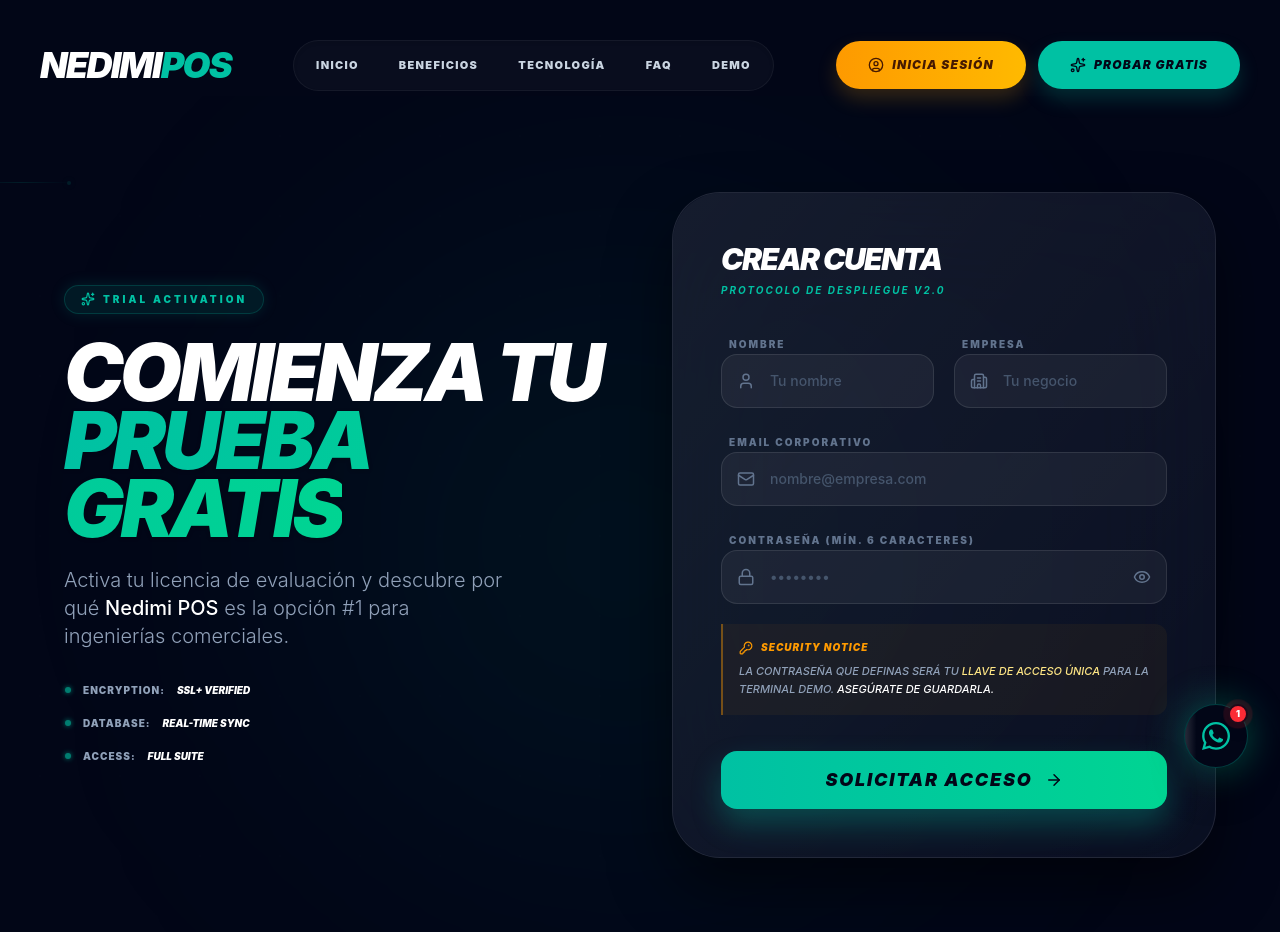
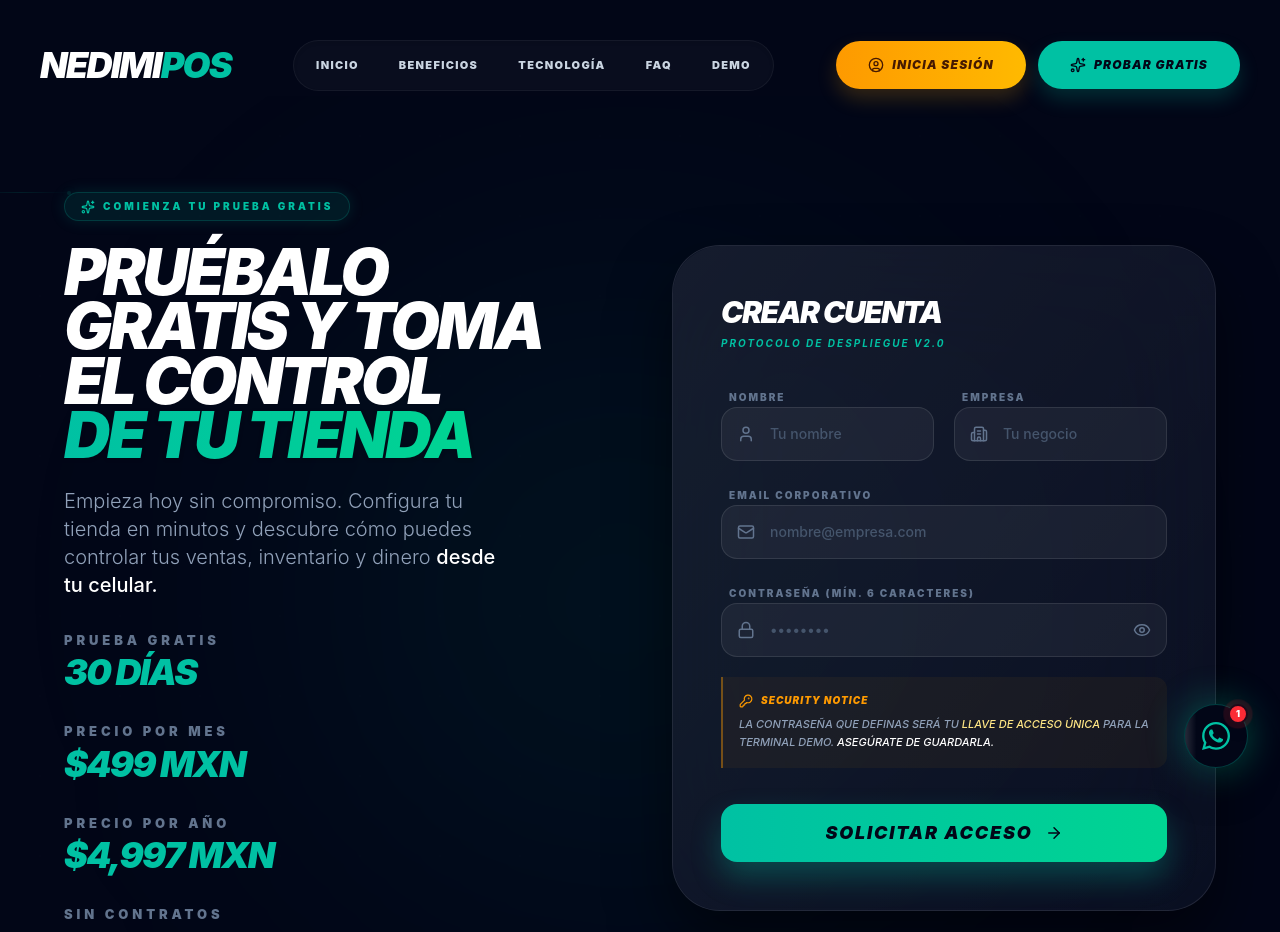
Before and after one commit to ShakerGlobe/punto-de-venta-react, a React (Vite) app: page /register in a window 1280 px wide. Shown: the top 932 px of the page. Built offline with nearby package versions, Linux system fonts and the light colour scheme.

Commit message:
fix: Cambios en registro

```diff
--- a/src/Sections/register/RegisterHome.tsx
+++ b/src/Sections/register/RegisterHome.tsx
@@ -179,17 +179,17 @@
                     >
                         <div className="inline-flex items-center gap-2 px-4 py-1.5 bg-[#00C1A3]/10 border border-[#00C1A3]/20 rounded-full shadow-[0_0_15px_rgba(0,193,163,0.15)]">
                             <Sparkles size={14} className="text-[#00C1A3]" />
-                            <span className="text-[10px] font-black uppercase tracking-[0.2em] md:tracking-[0.3em] text-[#00C1A3]">Trial Activation</span>
+                            <span className="text-[10px] font-black uppercase tracking-[0.2em] md:tracking-[0.3em] text-[#00C1A3]">COMIENZA TU PRUEBA GRATIS</span>
                         </div>
 
-                        <h1 className="text-5xl sm:text-6xl md:text-7xl lg:text-[5rem] font-[1000] text-white italic uppercase tracking-tighter leading-[0.9] md:leading-[0.85]">
-                            COMIENZA TU <br />
+                        <h1 className="text-4xl sm:text-5xl md:text-6xl lg:text-[4rem] font-[1000] text-white italic uppercase tracking-tighter leading-[0.9] md:leading-[0.85]">
+                            PRUÉBALO GRATIS Y TOMA EL CONTROL <br />
                             <span className="text-transparent bg-clip-text bg-gradient-to-r from-[#00C1A3] to-emerald-400 drop-shadow-sm">
-                                PRUEBA GRATIS
+                                DE TU TIENDA
                             </span>
                         </h1>
                         <p className="text-slate-400 text-base sm:text-lg md:text-xl font-light max-w-md mx-auto lg:mx-0">
-                            Activa tu licencia de evaluación y descubre por qué <span className="text-white font-medium">Nedimi POS</span> es la opción #1 para ingenierías comerciales.
+                            Empieza hoy sin compromiso. Configura tu tienda en minutos y descubre cómo puedes controlar tus ventas, inventario y dinero <span className="text-white font-medium">desde tu celular.</span>
                         </p>
                     </motion.div>
 
@@ -198,11 +198,47 @@
                         whileInView={{ opacity: 1, y: 0 }}
                         viewport={{ once: true }}
                         transition={{ delay: 0.2 }}
-                        className="flex flex-wrap justify-center lg:justify-start gap-4 lg:flex-col lg:gap-4"
+                        className="flex flex-wrap justify-center lg:justify-start gap-10 lg:flex-col lg:gap-8"
                     >
-                        <StatusItem label="Encryption" value="SSL+ Verified" />
-                        <StatusItem label="Database" value="Real-time Sync" />
-                        <StatusItem label="Access" value="Full Suite" />
+                        {/* ITEM: PRUEBA GRATIS */}
+                        <div className="flex flex-col items-center lg:items-start group">
+                            <span className="text-[13px] font-black text-slate-500 uppercase tracking-[0.3em] mb-1 group-hover:text-[#00C1A3] transition-colors">
+                                PRUEBA GRATIS
+                            </span>
+                            <span className="text-2xl md:text-4xl font-[1000] text-[#00C1A3] italic uppercase tracking-tighter leading-none">
+                                30 DÍAS
+                            </span>
+                        </div>
+
+                        {/* ITEM: PRECIO MES */}
+                        <div className="flex flex-col items-center lg:items-start group">
+                            <span className="text-[13px] font-black text-slate-500 uppercase tracking-[0.3em] mb-1 group-hover:text-[#00C1A3] transition-colors">
+                                PRECIO POR MES
+                            </span>
+                            <span className="text-2xl md:text-4xl font-[1000] text-[#00C1A3] italic uppercase tracking-tighter leading-none">
+                                $499 MXN
+                            </span>
+                        </div>
+
+                        {/* ITEM: PRECIO AÑO */}
+                        <div className="flex flex-col items-center lg:items-start group">
+                            <span className="text-[13px] font-black text-slate-500 uppercase tracking-[0.3em] mb-1 group-hover:text-[#00C1A3] transition-colors">
+                                PRECIO POR AÑO
+                            </span>
+                            <span className="text-2xl md:text-4xl font-[1000] text-[#00C1A3] italic uppercase tracking-tighter leading-none">
+                                $4,997 MXN
+                            </span>
+                        </div>
+
+                        {/* ITEM: SIN CONTRATOS */}
+                        <div className="flex flex-col items-center lg:items-start group">
+                            <span className="text-[13px] font-black text-slate-500 uppercase tracking-[0.3em] mb-1 group-hover:text-[#00C1A3] transition-colors">
+                                SIN CONTRATOS
+                            </span>
+                            <span className="text-2xl md:text-4xl font-[1000] text-[#00C1A3] italic uppercase tracking-tighter leading-none">
+                                CANCELA CUANDO QUIERAS
+                            </span>
+                        </div>
                     </motion.div>
                 </div>
 
```
